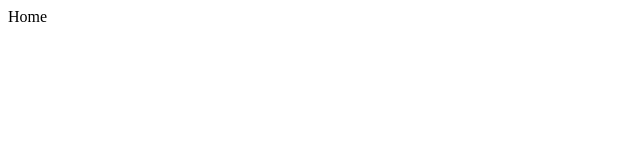
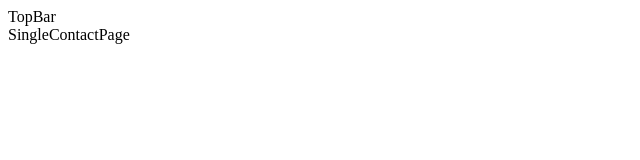
Before and after one commit to andymcbee/lead-finder, a React (Create React App) app in the folder client/: page /contact/1 in a window 1280 px wide. Shown: the top 160 px of the page, without its empty margins (0-640 px from the left). Built offline with nearby package versions, Linux system fonts and the light colour scheme.

Commit message:
Add react router

```diff
--- a/client/src/App.js
+++ b/client/src/App.js
@@ -1,7 +1,23 @@
 import { BrowserRouter as Router, Routes, Route } from "react-router-dom";
+import { HomePage } from "./views/homePage/HomePage";
+import { AllContactsPage } from "./views/allContactsPage/AllContactsPage";
+import { EditContactPage } from "./views/editContactPage/EditContactPage";
+import { SingleContactPage } from "./views/singleContactPage/SingleContactPage";
+import { TopBar } from "./components/topbar/TopBar";
 
 function App() {
-  return <div className="App">Home</div>;
+  return (
+    <Router>
+      <TopBar />
+      <Routes>
+        <Route path="/" element={<HomePage />} />
+        <Route path="/contacts" element={<AllContactsPage />} />
+
+        <Route path="/contact/:contactId" element={<SingleContactPage />} />
+        <Route path="/edit-contact/:contactId" element={<EditContactPage />} />
+      </Routes>
+    </Router>
+  );
 }
 
 export default App;
--- /dev/null
+++ b/client/src/components/topbar/TopBar.js
@@ -0,0 +1,5 @@
+import React from "react";
+
+export const TopBar = () => {
+  return <div>TopBar</div>;
+};
--- a/client/src/views/editContactPage/EditContactPage.js
+++ b/client/src/views/editContactPage/EditContactPage.js
@@ -1,5 +1,8 @@
 import React from "react";
+import { useParams } from "react-router-dom";
 
 export const EditContactPage = () => {
+  const { contactId } = useParams();
+  console.log(contactId);
   return <div>EditContactPage</div>;
 };
--- a/client/src/views/singleContactPage/SingleContactPage.js
+++ b/client/src/views/singleContactPage/SingleContactPage.js
@@ -1,5 +1,8 @@
 import React from "react";
+import { useParams } from "react-router-dom";
 
 export const SingleContactPage = () => {
+  const { contactId } = useParams();
+  console.log(contactId);
   return <div>SingleContactPage</div>;
 };
```
